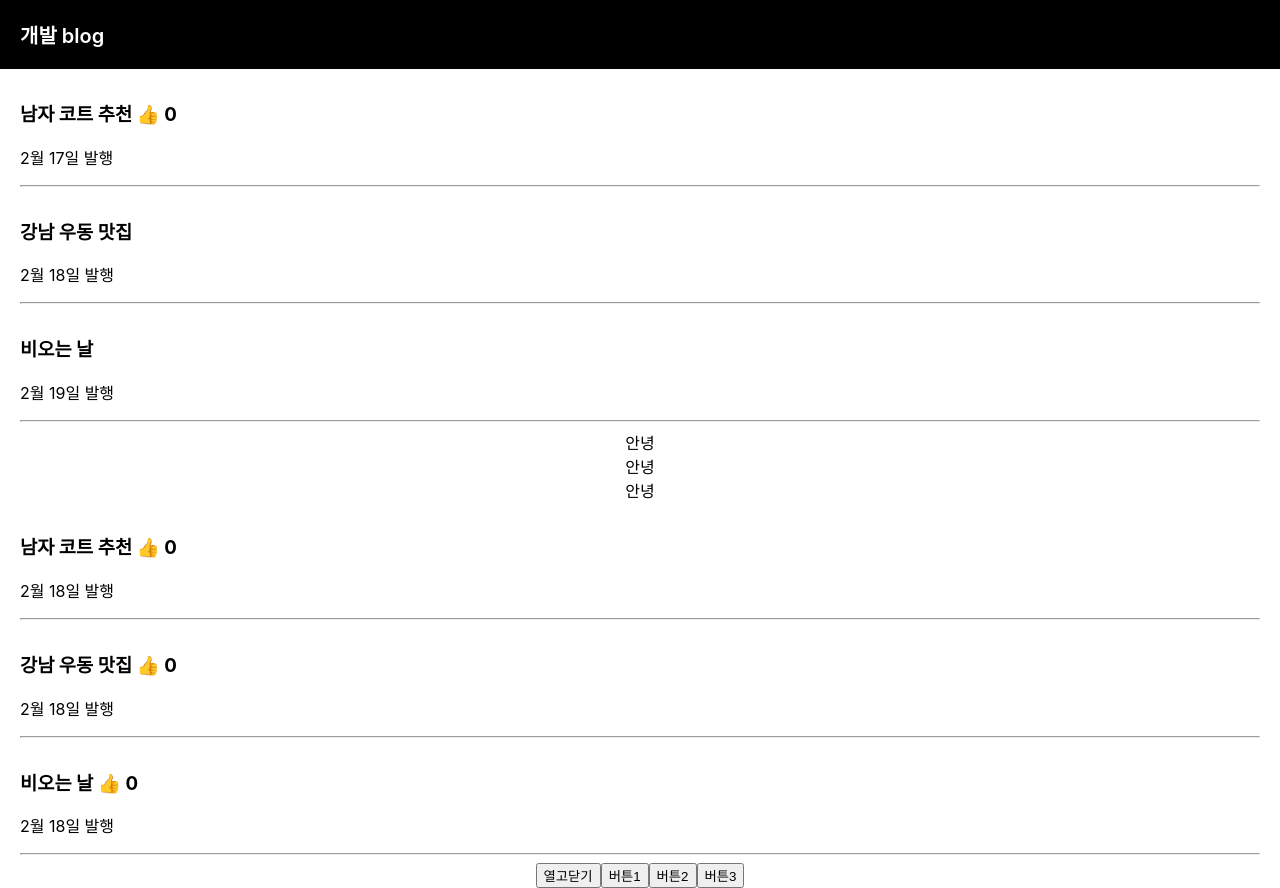
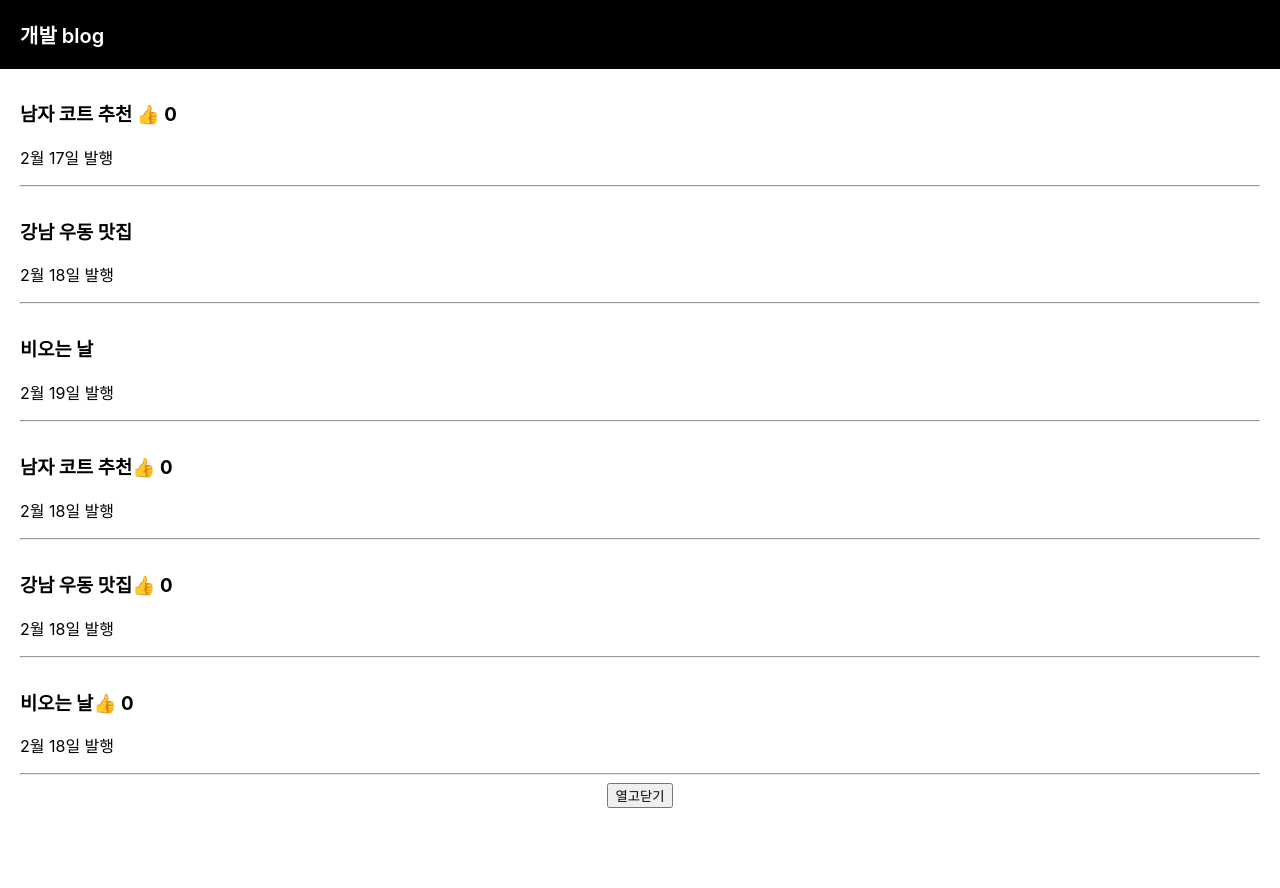
Before and after one commit to abcdana/react_blog, a React (Create React App) app: page / in a window 1280 px wide. Shown: the top 888 px of the page. After the commit the page ends 808 px from the top, so only its background shows below. Built offline with nearby package versions, Linux system fonts and the light colour scheme.

Commit message:
fix error

```diff
--- a/src/App.js
+++ b/src/App.js
@@ -10,28 +10,11 @@ function App() {
 
   let [modal, modal변경] = useState(false);
 
+  var array = [2, 3, 4];
 
-  function repeatUI(){
-
-    var array = [];
-    for (var i = 0; i < 3; i++){
-      array.push(<div>안녕</div>);
-    }
-
-    return array
-  }
-
-
-  // function 제목바꾸기(){
-  //   var newArray = [...글제목];
-  //   newArray[0] = '여자 코트 추천';
-  //   글제목변경( newArray );
-  // }
-
-  // let posts = '강남 고기 맛집';
-
-  // #### modal창으로 만드는 상세페이지
-  // 상세페이지 추가
+  var newArray = array.map(function(a){
+    return a * 2
+  });
 
 
   return (
@@ -39,7 +22,7 @@ function App() {
       <div className="black-nav">
         <div>개발 blog</div>
       </div>
-      {/* <button onClick={ 제목바꾸기 }>버튼</button> */}
+
       <div className="list">
         <h3>{ 글제목[0] } <span onClick={ ()=>{ 따봉변경(따봉 + 1) } }>👍</span> { 따봉 } </h3>
         <p>2월 17일 발행</p>
@@ -56,62 +39,38 @@ function App() {
         <hr/>
       </div>
 
-      { repeatUI() }
-
-      {/* 중괄호 안에 넣을 수 있는 반복문 -> 함수 */}
       {
-        // a는 각 하나하나의 데이터이다.
-        // 데이터 자체가 반복시마다 바뀌기 때문에 tag안의 값도 바뀐다.
-        글제목.map(function(a){
-          return (
-                  <div className="list">
-                    <h3>{ a } <span onClick={ ()=>{ 따봉변경(따봉 + 1) } }>👍</span> { 따봉 }</h3>
+        글제목.map(function(글){
+          return ( <div className="list">
+                    <h3>{ 글 }<span onClick={ ()=>{ 따봉변경(따봉 + 1) } }>👍</span> { 따봉 }</h3>
                     <p>2월 18일 발행</p>
                     <hr/>
                   </div>
-          )
+        )
         })
 
       }
 
+
       <button onClick={ ()=>{modal변경(!modal) }}>열고닫기</button>
 
-      <button onClick={()=>{}}>버튼1</button>
-      <button onClick={()=>{}}>버튼2</button>
-      <button onClick={()=>{}}>버튼3</button>
-
-      {/* <div className="modal">
-        <h2>제목</h2>
-        <p>날짜</p>
-        <p>상세내용</p>
-      </div>  */}
 
       {
         modal === true
-        ? <Modal> 글제목={글제목} </Modal>
+        ? <Modal 글제목 = {글제목}></Modal>
         : null
       }
-
 
     </div>
   );
 }
-
-  // <주의> return 안에는 <div>하나의 태그만 존재할 수 있다. 평행으로 여러개의 태그를 만들 수 없다. 아래와 같이 설계 불가능!
-
-  // return (
-  //   <div></div>
-  //   <div></div>
-  //   <div></div>
-  // )
-
 
 
 // Component 문법
 function Modal(props){
   return (
     <div className="modal">
-        <h2> { props.글제목[0] } </h2>
+        <h2>{ props.글제목[0] }</h2>
         <p>날짜</p>
         <p>상세내용</p>
     </div>
```
